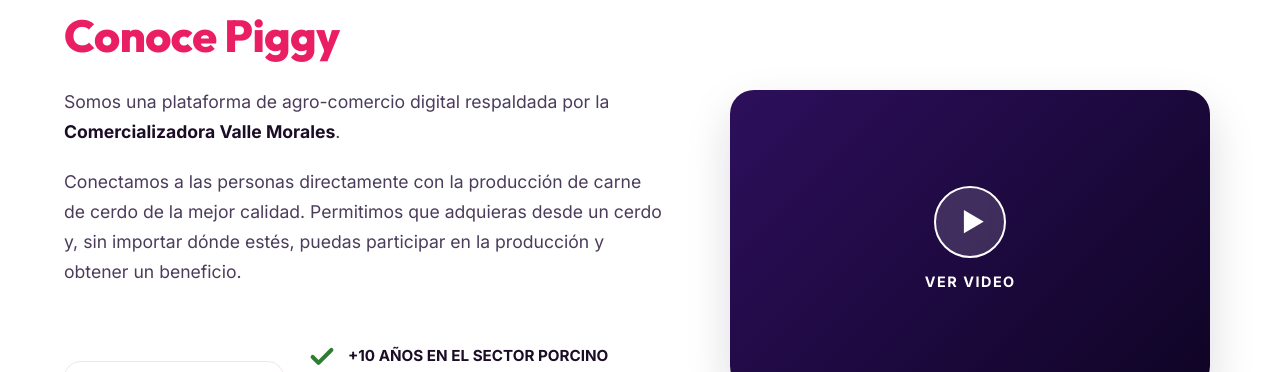
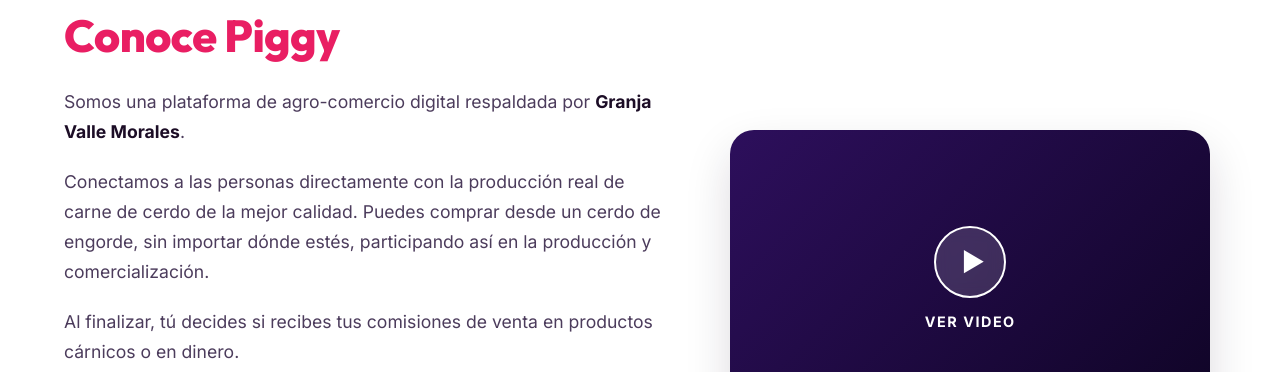
Before and after one commit to amsterdamlab/piggy-landing, a website built with Vite: page index.html in a window 1280 px wide. Shown: the part 1089-1461 px from the top of the page. Built offline with nearby package versions, Linux system fonts and the light colour scheme.

Commit message:
Update index.html

```diff
--- a/index.html
+++ b/index.html
@@ -170,10 +170,13 @@
           <span class="section-overtitle">SOBRE NOSOTROS</span>
           <h2 class="nosotros-title">Conoce Piggy</h2>
           <p class="nosotros-paragraph">
-            Somos una plataforma de agro-comercio digital respaldada por la <strong>Comercializadora Valle Morales</strong>.
+            Somos una plataforma de agro-comercio digital respaldada por <strong>Granja Valle Morales</strong>.
           </p>
           <p class="nosotros-paragraph">
-            Conectamos a las personas directamente con la producción de carne de cerdo de la mejor calidad. Permitimos que adquieras desde un cerdo y, sin importar dónde estés, puedas participar en la producción y obtener un beneficio.
+            Conectamos a las personas directamente con la producción real de carne de cerdo de la mejor calidad. Puedes comprar desde un cerdo de engorde, sin importar dónde estés, participando así en la producción y comercialización.
+          </p>
+          <p class="nosotros-paragraph">
+            Al finalizar, tú decides si recibes tus comisiones de venta en productos cárnicos o en dinero.
           </p>
 
           <!-- Valle Morales Endorsement -->
```
